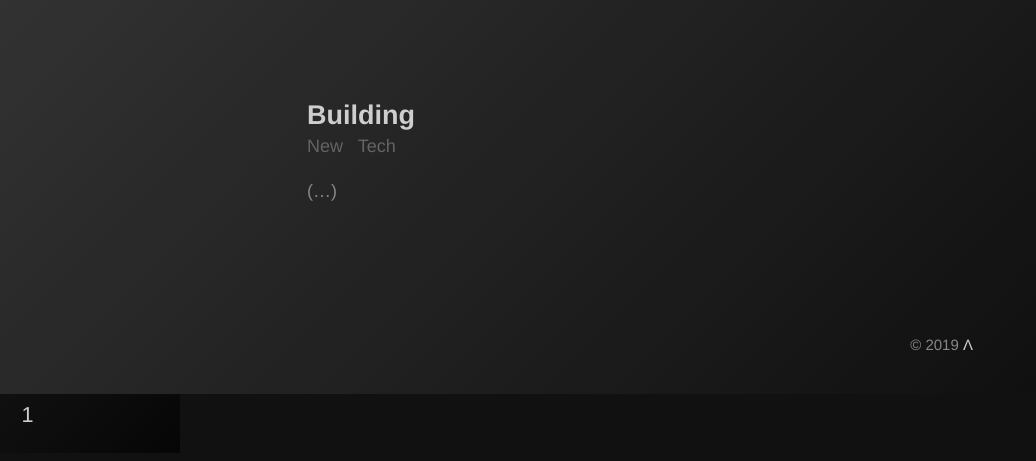
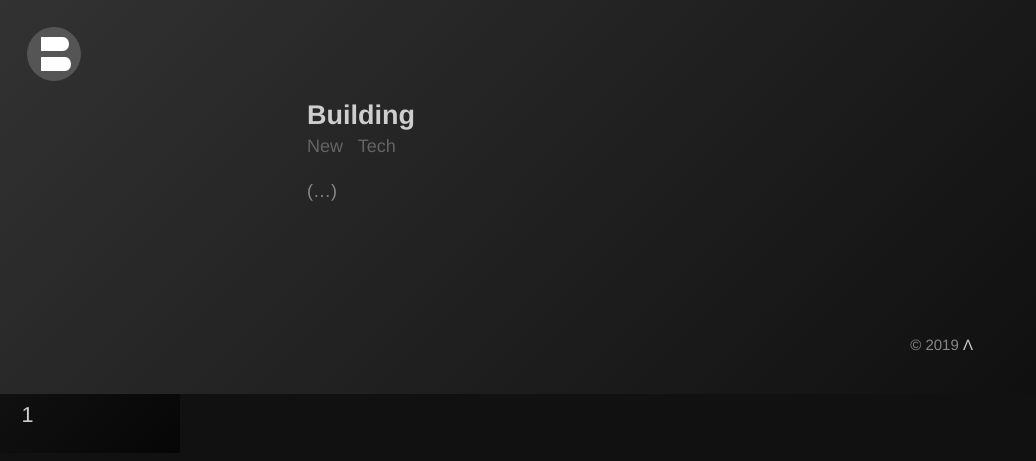
Before and after one commit to bonina/bonina.github.io, a Jekyll site: the page built from index.html, in a window 1280 px wide. Shown: the top 461 px of the page, without its empty margins (0-1036 px from the left). Built offline with Jekyll 4.4.1, drawn with Linux system fonts in a browser that asks for light colours; the list of posts is cut into pages by our own code.

Commit message:
Update _menu.scss

```diff
--- a/_sass/_menu.scss
+++ b/_sass/_menu.scss
@@ -75,7 +75,7 @@ label[for="nav-trigger"] {
   position: absolute;
   left: 1.5rem;
   top: 1.5rem;
-  //z-index: 2;
+  z-index: 2;
 
   /* non-critical apperance styles */
   height: 3rem;
```
